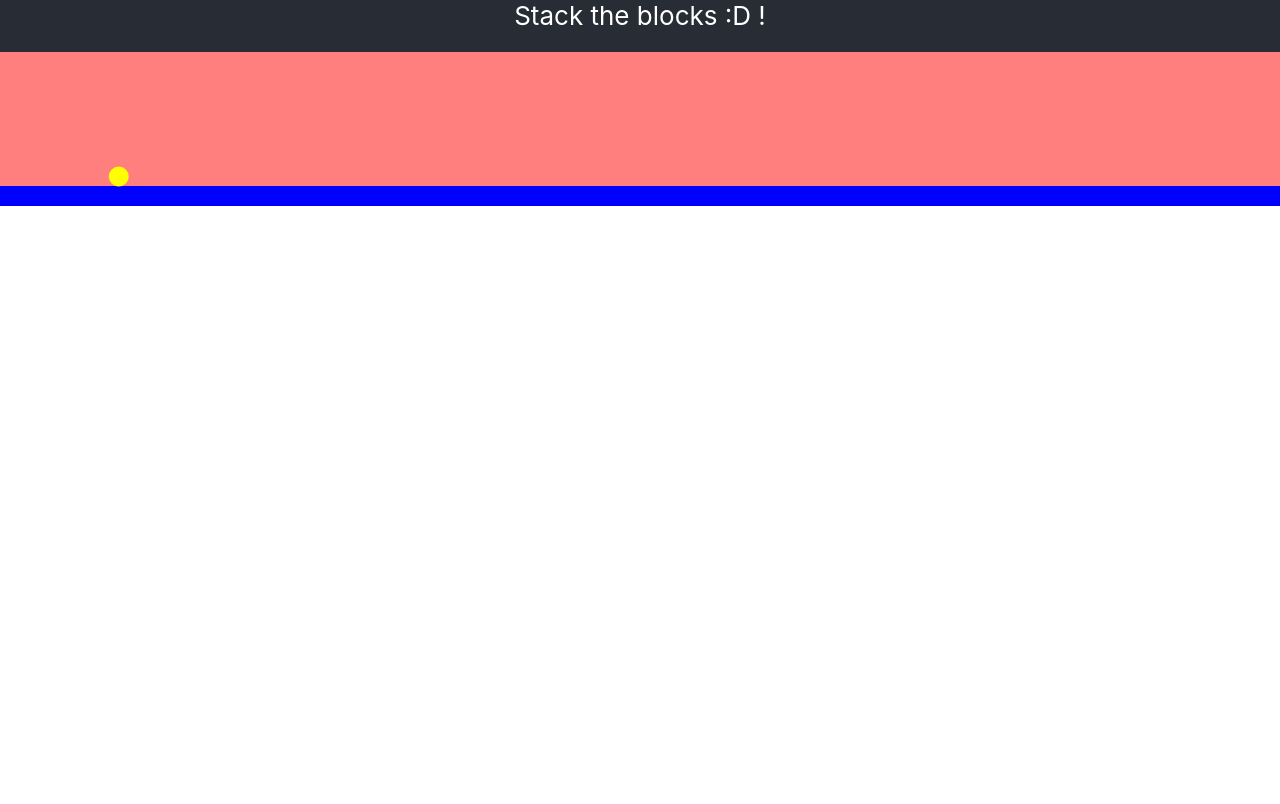
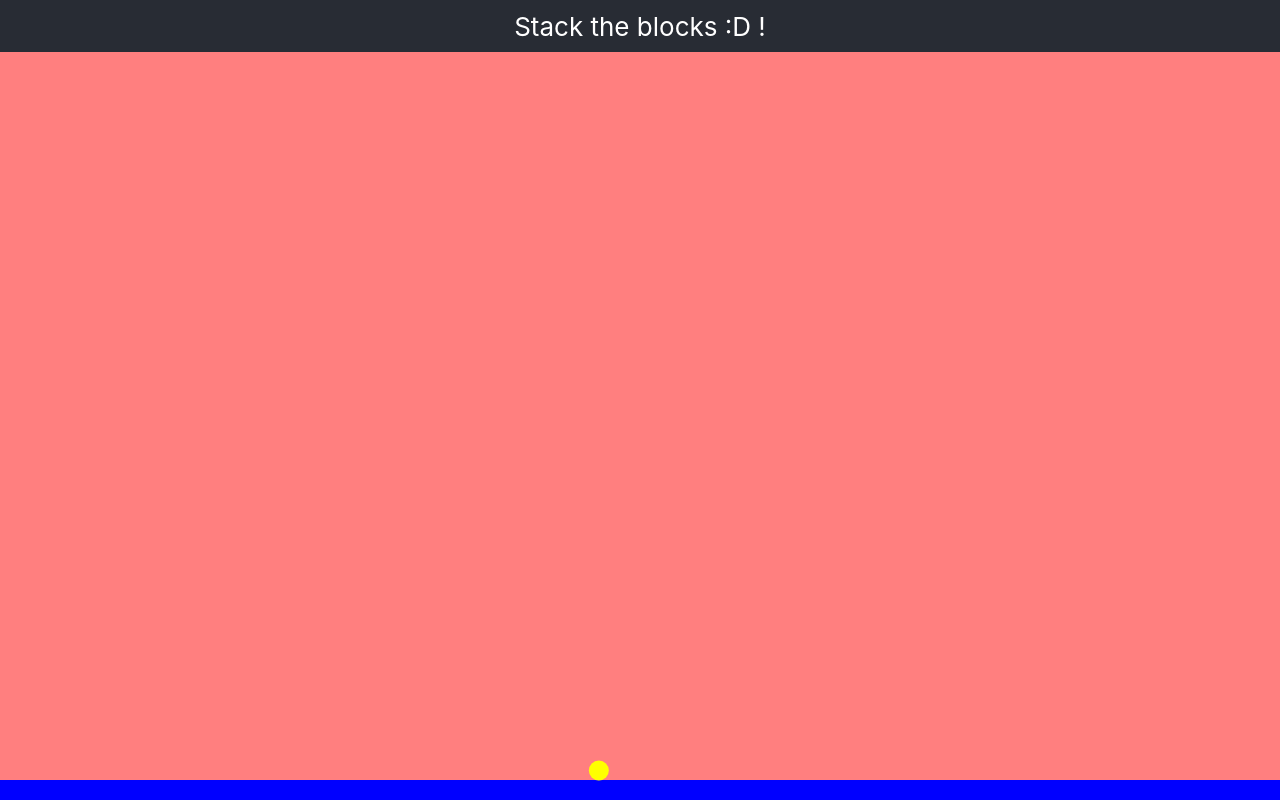
Before and after one commit to kdavh-work/kdavh-work.github.io-code, a React (Create React App) app: page / in a window 1280 px wide. Built offline with nearby package versions, Linux system fonts and the light colour scheme.

Commit message:
fix height

```diff
--- a/src/App.css
+++ b/src/App.css
@@ -1,12 +1,17 @@
 .App {
   display: flex;
-  flex-direction: column;
+  flex-flow: column;
   align-items: center;
   justify-content: center;
+  height: 100vh;
 }
 
 .App-header {
-  text-align: center;
+  display: flex;
+  /* Align text vertically */
+  align-items: center;
+  /* Align text horizontally */
+  justify-content: center;
   background-color: #282c34;
   min-height: 2em;
   height: 5vh;
@@ -16,7 +21,8 @@
 }
 
 .App-content {
-  flex-shrink: 0;
+  /* flex-shrink: 0; */
+  flex-grow: 1;
   width: 100%;
-  height: auto;
+  min-height: 60px;
 }
--- a/src/Blocks.tsx
+++ b/src/Blocks.tsx
@@ -34,7 +34,7 @@ export const Blocks = () => {
             fillStyle: "blue",
         },
         })
-        const ball = Bodies.circle(150, 0, 10, {
+        const ball = Bodies.circle(boxWidth / 2, 0, 10, {
         restitution: 0.9,
         render: {
             fillStyle: "yellow",
```
